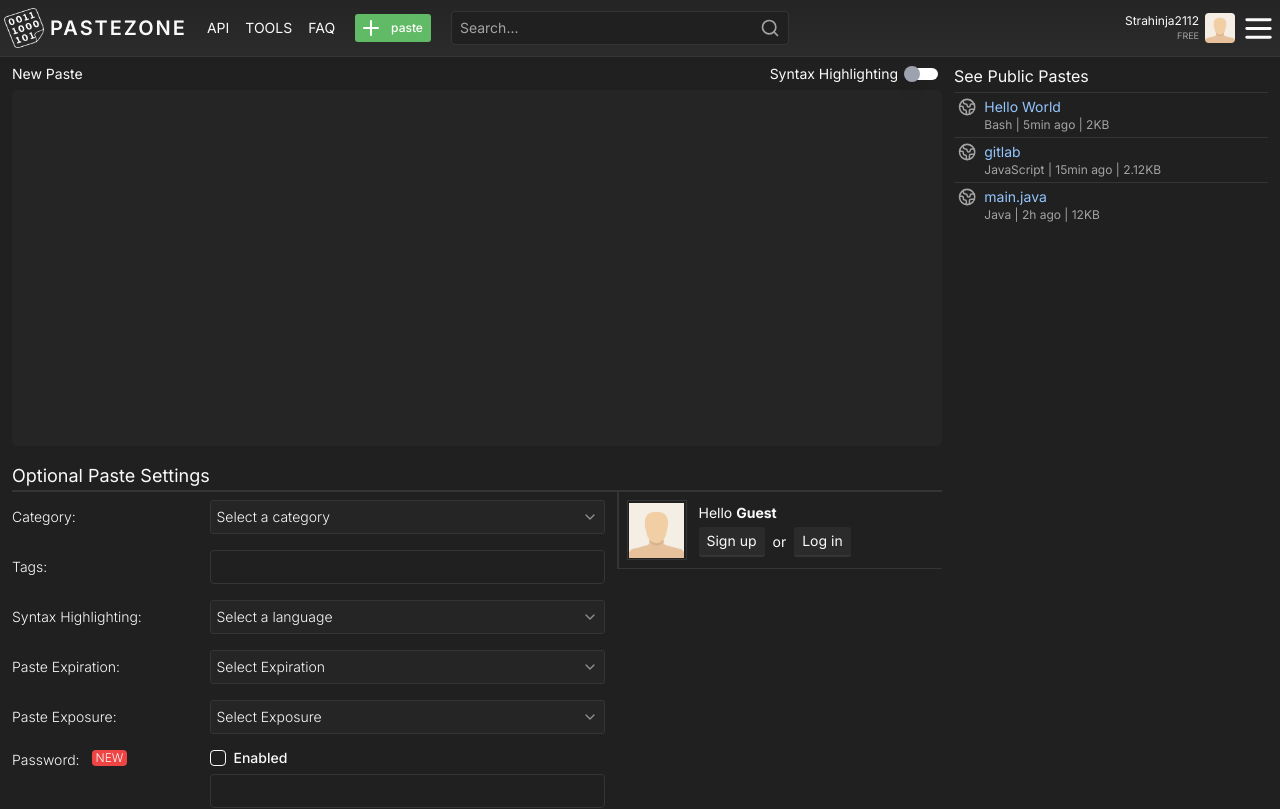
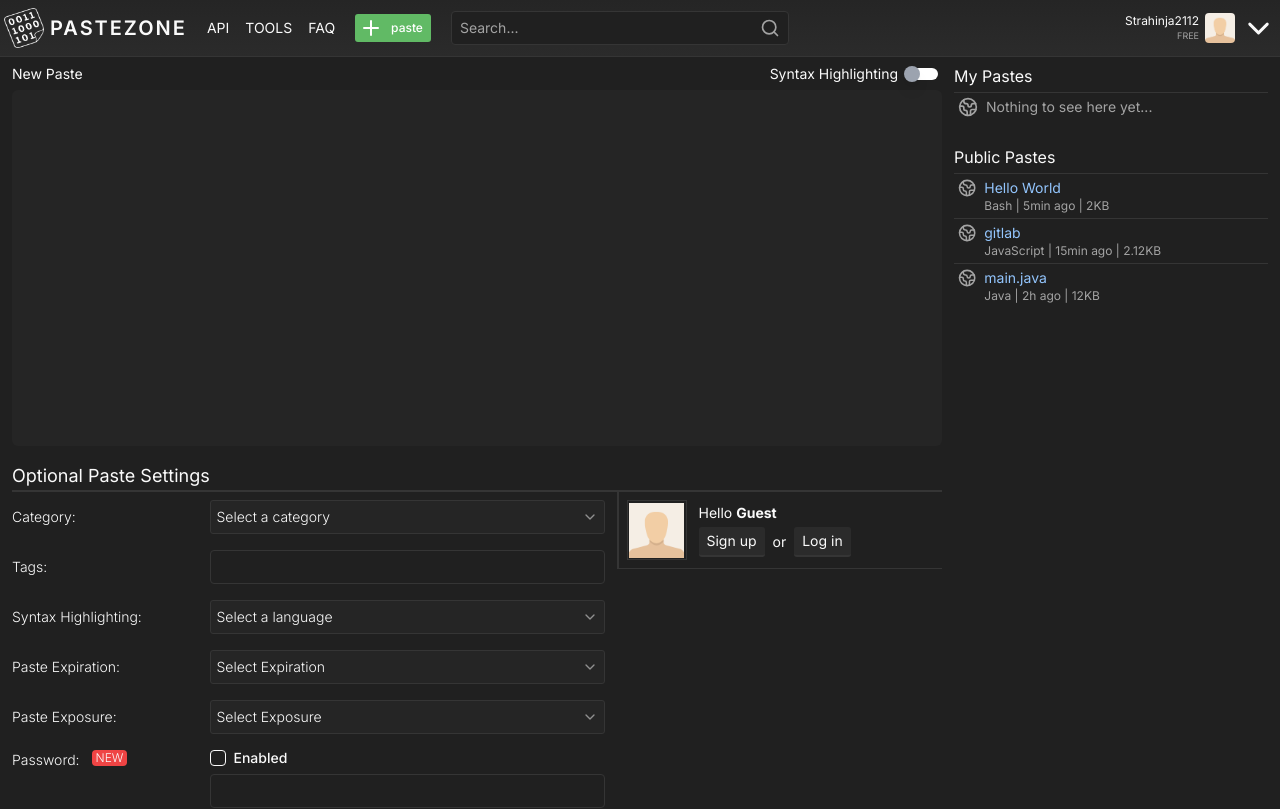
Before and after one commit to Strahinja2112/pastezone, a Next.js app: page / in a window 1280 px wide. Shown: the top 809 px of the page. Built offline with nearby package versions, Linux system fonts and the light colour scheme.

Commit message:
ui: done

```diff
--- /dev/null
+++ b/src/app/(main)/_components/pastes.tsx
@@ -0,0 +1,90 @@
+import { Separator } from "@/components/ui/separator";
+import { TSyntax } from "@/config/select-values";
+import { Globe2 } from "lucide-react";
+import Link from "next/link";
+import React from "react";
+
+type Props = {};
+
+type Paste = {
+	id: string;
+	title: string;
+	syntax: TSyntax;
+	timeAgo: string;
+	size: string;
+};
+
+const myPastes: Paste[] = [];
+
+const mockPastes: Paste[] = [
+	{
+		id: "1",
+		title: "Hello World",
+		syntax: "Bash",
+		timeAgo: "5min ago",
+		size: "2KB",
+	},
+	{
+		id: "2",
+		title: "gitlab",
+		syntax: "JavaScript",
+		timeAgo: "15min ago",
+		size: "2.12KB",
+	},
+	{
+		id: "3",
+		title: "main.java",
+		syntax: "Java",
+		timeAgo: "2h ago",
+		size: "12KB",
+	},
+];
+
+export default function Pastes({}: Props) {
+	return (
+		<div className="hidden lg:flex flex-col items-stretch justify-center w-[25%]">
+			<Link href="/archive" className="transition mb-1 hover:text-blue-300">
+				My Pastes
+			</Link>
+			{myPastes.length > 0 ? (
+				myPastes.map((paste, idx) => <Paste key={idx} {...paste} />)
+			) : (
+				<div className="flex border-t p-1 gap-2 text-sm text-muted-foreground">
+					<Globe2 className="text-muted-foreground h-5 w-5" />
+					<span>Nothing to see here yet...</span>
+				</div>
+			)}
+			<p className="my-3" />
+			<Link href="/archive" className="transition mb-1 hover:text-blue-300">
+				Public Pastes
+			</Link>
+			{mockPastes.length > 0 ? (
+				mockPastes.map((paste, idx) => <Paste key={idx} {...paste} />)
+			) : (
+				<div className="flex gap-2 text-sm text-muted-foreground">
+					<Globe2 className="text-muted-foreground h-5 w-5" />
+					<span>Nothing to see here yet...</span>
+				</div>
+			)}
+		</div>
+	);
+}
+
+function Paste(paste: Paste) {
+	return (
+		<div className="border-t p-1 flex items-start justify-start gap-2">
+			<Globe2 className="text-muted-foreground h-5 w-5" />
+			<div className="flex text-sm w-full flex-col items-start justify-center">
+				<Link
+					href={`/${paste.id}`}
+					className="text-blue-300 transition hover:text-muted-foreground"
+				>
+					{paste.title}
+				</Link>
+				<div className="flex items-center gap-2 text-xs text-muted-foreground">
+					{paste.syntax} | {paste.timeAgo} | {paste.size}
+				</div>
+			</div>
+		</div>
+	);
+}
--- a/src/app/(main)/_components/public-pastes.tsx
+++ /dev/null
@@ -1,67 +0,0 @@
-import { TSyntax } from "@/config/select-values";
-import { Globe2 } from "lucide-react";
-import Link from "next/link";
-import React from "react";
-
-type Props = {};
-
-type Paste = {
-	id: string;
-	title: string;
-	syntax: TSyntax;
-	timeAgo: string;
-	size: string;
-};
-
-const mockPastes: Paste[] = [
-	{
-		id: "1",
-		title: "Hello World",
-		syntax: "Bash",
-		timeAgo: "5min ago",
-		size: "2KB",
-	},
-	{
-		id: "2",
-		title: "gitlab",
-		syntax: "JavaScript",
-		timeAgo: "15min ago",
-		size: "2.12KB",
-	},
-	{
-		id: "3",
-		title: "main.java",
-		syntax: "Java",
-		timeAgo: "2h ago",
-		size: "12KB",
-	},
-];
-
-export default function PublicPastes({}: Props) {
-	return (
-		<div className="hidden lg:flex flex-col items-stretch justify-center w-[25%]">
-			<Link href="/archive" className="transition mb-1 hover:text-blue-300">
-				See Public Pastes
-			</Link>
-			{mockPastes.map((paste, idx) => (
-				<div
-					key={idx}
-					className="border-t p-1 flex items-start justify-start gap-2"
-				>
-					<Globe2 className="text-muted-foreground h-5 w-5" />
-					<div className="flex text-sm w-full flex-col items-start justify-center">
-						<Link
-							href={`/${paste.id}`}
-							className="text-blue-300 transition hover:text-muted-foreground"
-						>
-							{paste.title}
-						</Link>
-						<div className="flex items-center gap-2 text-xs text-muted-foreground">
-							{paste.syntax} | {paste.timeAgo} | {paste.size}
-						</div>
-					</div>
-				</div>
-			))}
-		</div>
-	);
-}
--- a/src/app/(main)/_components/user-menu.tsx
+++ b/src/app/(main)/_components/user-menu.tsx
@@ -1,6 +1,7 @@
 "use client";
 import {
 	Bell,
+	ChevronDown,
 	Cog,
 	KeyRound,
 	LogOut,
@@ -35,7 +36,7 @@ export default function UserMenu() {
 	return (
 		<DropdownMenu>
 			<DropdownMenuTrigger asChild className="cursor-pointer">
-				<Menu size={35} />
+				<ChevronDown size={35} />
 			</DropdownMenuTrigger>
 			<DropdownMenuContent className="p-0 w-[200px] text-sm flex flex-col items-center bg-[rgb(43,43,43)] justify-center">
 				<SheetLink icon={User} title="my pastebin" href={`/u/${userId}`} />
--- a/src/app/(main)/layout.tsx
+++ b/src/app/(main)/layout.tsx
@@ -1,11 +1,11 @@
 import React, { PropsWithChildren } from "react";
-import PublicPastes from "./_components/public-pastes";
+import Pastes from "./_components/pastes";
 
 export default function Layout({ children }: PropsWithChildren) {
 	return (
 		<main className="flex-1 w-full h-full flex max-w-[1340px] bg-main gap-3 items-start justify-center">
 			{children}
-			<PublicPastes />
+			<Pastes />
 		</main>
 	);
 }
--- a/src/app/archive/page.tsx
+++ b/src/app/archive/page.tsx
@@ -1,5 +1,16 @@
+import Info from "@/components/info";
 import React from "react";
 
 export default function page() {
-	return <div>archive</div>;
+	return (
+		<div className="w-full flex flex-col items-center">
+			<h1 className="border-b-2 w-full mb-2">Pastes Archive</h1>
+			<Info>
+				<span>
+					This page contains the most recently created &apos;public&apos;
+					pastes.
+				</span>
+			</Info>
+		</div>
+	);
 }
--- a/src/app/layout.tsx
+++ b/src/app/layout.tsx
@@ -5,7 +5,7 @@ import { ThemeProvider } from "@/components/providers/theme-provider";
 import { cn } from "@/lib/utils";
 import Header from "./(main)/_components/header";
 import Footer from "./(main)/_components/footer";
-import PublicPastes from "./(main)/_components/public-pastes";
+import PublicPastes from "./(main)/_components/pastes";
 
 const font = Inter({ subsets: ["latin"] });
 
--- a/src/components/info.tsx
+++ b/src/components/info.tsx
@@ -5,7 +5,7 @@ export default function Info({ children }: PropsWithChildren) {
 	return (
 		<div className="w-full border rounded-sm flex items-center justify-start p-2 text-sm gap-2 bg-bg font-extralight">
 			<div className="w-[35px]">
-				<InfoIcon className="w-8 h-8" />
+				<InfoIcon className="w-8 h-8 text-muted-foreground" />
 			</div>
 			{children}
 		</div>
```
